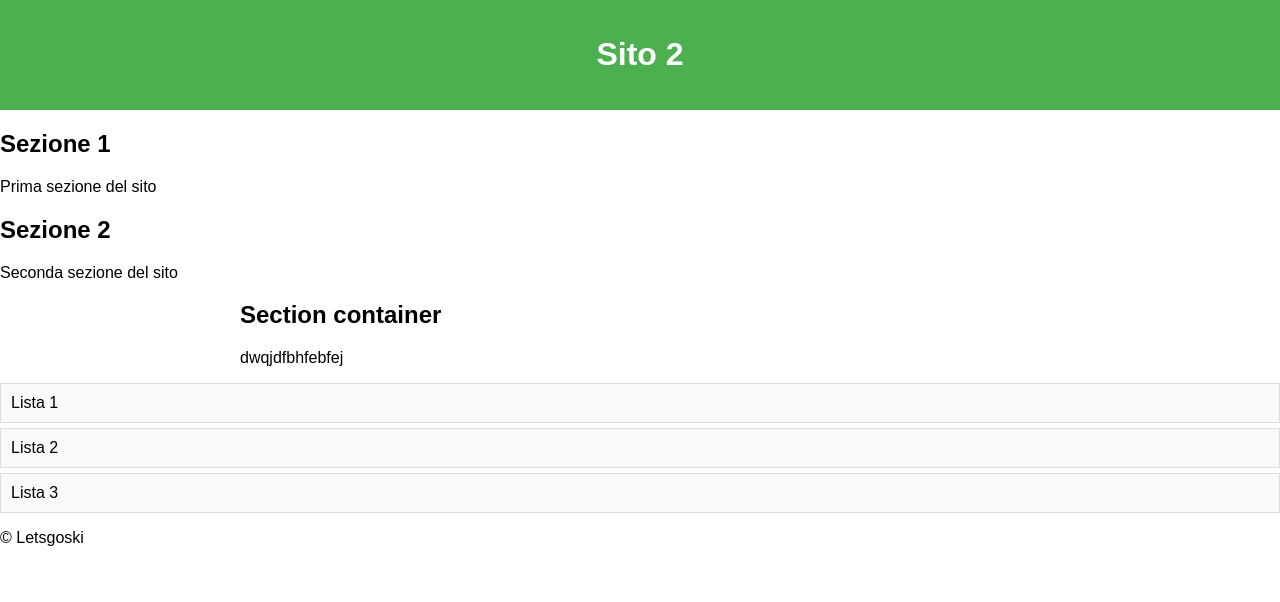
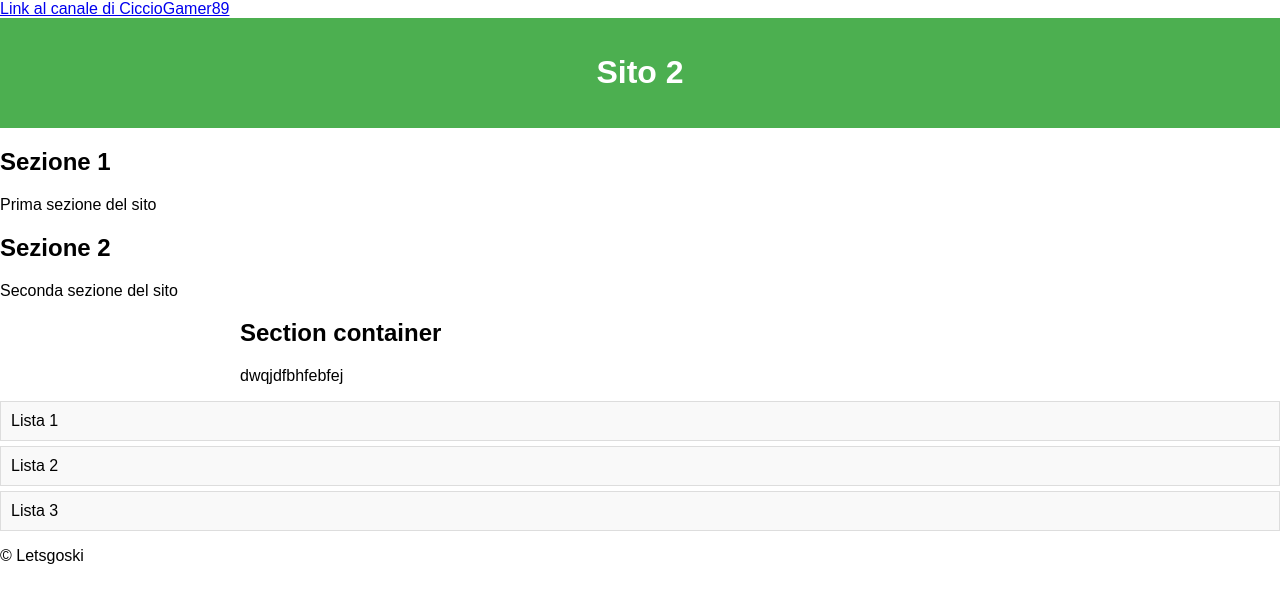
Before and after one commit to Lorenzo282855/corso, a plain HTML site: page my-html-website/index.html in a window 1280 px wide. Drawn offline with Linux system fonts and the light colour scheme.

Commit message:
lazio merdaaaaaaaaaaaa

```diff
--- a/my-html-website/index.html
+++ b/my-html-website/index.html
@@ -5,6 +5,7 @@
     <meta name="viewport" content="width=device-width, initial-scale=1.0">
     <title>Manolo</title>
     <link rel="stylesheet" href="css/styles.css">
+    <a href="https://www.youtube.com/@CiccioGamer89">Link al canale di CiccioGamer89</a>
 </head>
 <body>
     <header>
```
Also changed, not shown: 1 other file.
